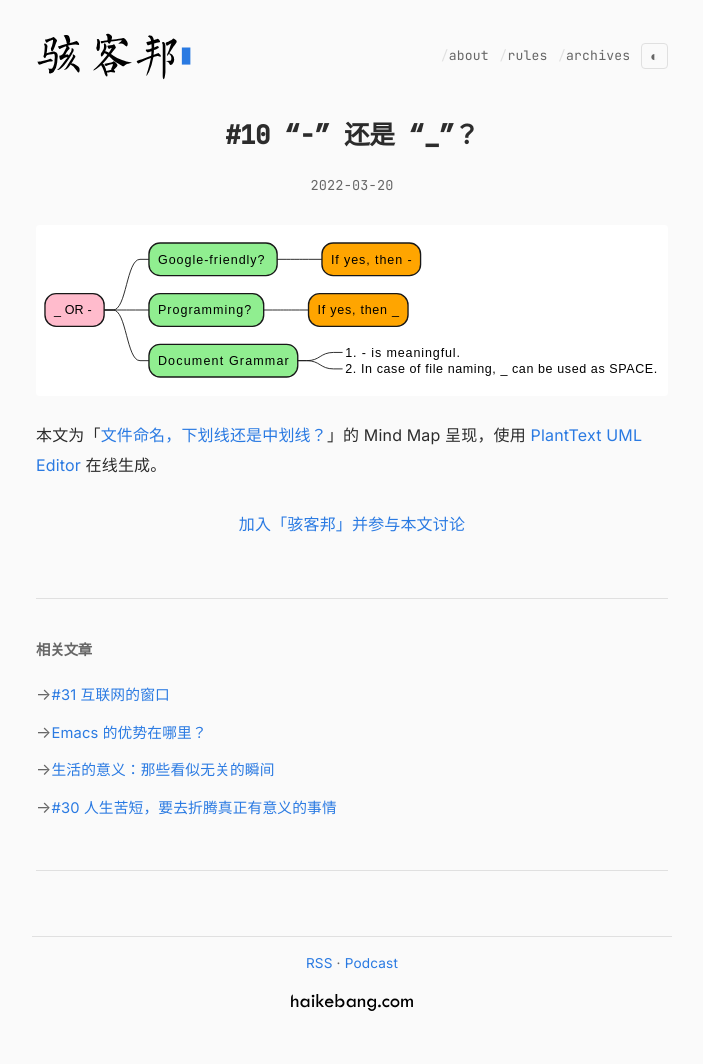
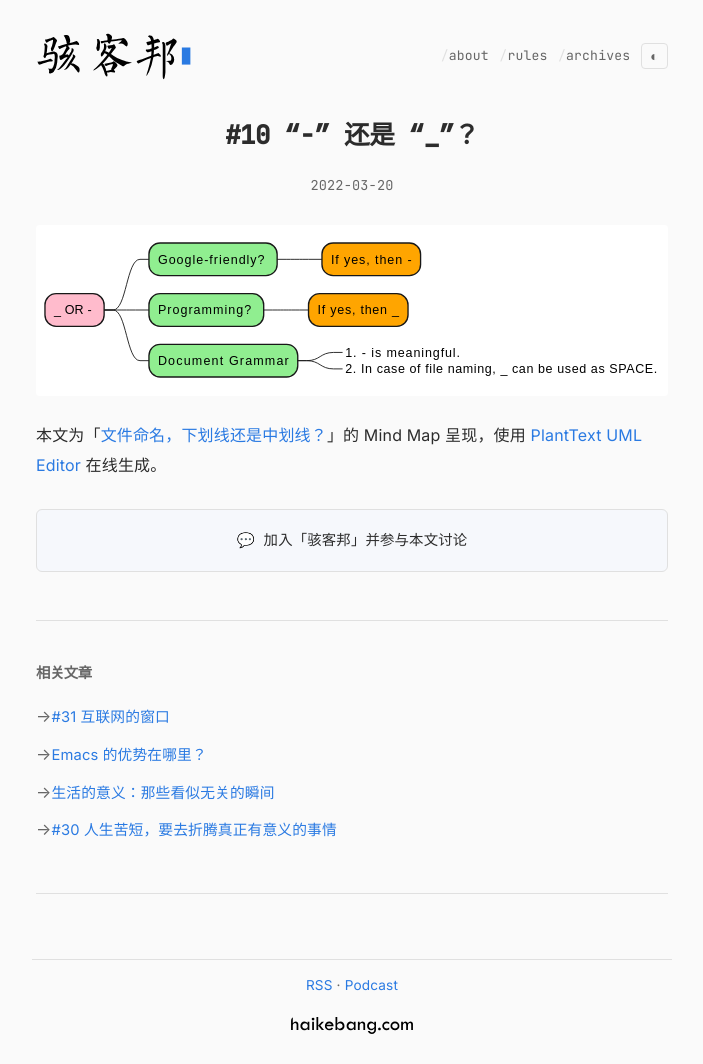
Before and after one commit to haikebangOrg/haikebang.com, a Jekyll site: the page built from _posts/2022-03-20-newsletter-10.md, in a window 1280 px wide. Shown: the whole page, without its empty margins (288-991 px from the left). Built offline with Jekyll 4.4.1, drawn with Linux system fonts in a browser that asks for light colours; comment, search, counter and statistics services are not loaded; before the commit the page ends 1042 px from its top, so only the background shows below that.

Commit message:
Redesign discussion link as CTA card with hover effect

```diff
--- a/_includes/discussion.html
+++ b/_includes/discussion.html
@@ -1,2 +1 @@
-<div class="rewardButton" style="padding: 10px 0; margin: 20px auto; width: 90%; text-align: center;">
-<a class="anchor" href="{{ page.discussion }}">加入「骇客邦」并参与本文讨论</a></div>
+<a class="discussion-cta" href="{{ page.discussion }}">💬 加入「骇客邦」并参与本文讨论</a>
--- a/css/style.css
+++ b/css/style.css
@@ -400,3 +400,25 @@ mark {
   padding-top: 1.5em;
   border-top: 1px solid var(--border);
 }
+
+/* === DISCUSSION CTA === */
+.discussion-cta {
+  display: block;
+  margin: 2em 0;
+  padding: 1.2em 1.5em;
+  text-align: center;
+  font-family: var(--font-mono);
+  font-size: 0.9em;
+  color: var(--text);
+  border: 1px solid var(--border);
+  border-radius: 6px;
+  background: var(--blockquote-bg);
+  transition: all 0.2s;
+}
+.discussion-cta:hover {
+  border-color: var(--accent);
+  color: var(--accent);
+  text-decoration: none;
+  box-shadow: 0 2px 8px rgba(0,0,0,0.06);
+  transform: translateY(-1px);
+}
```
